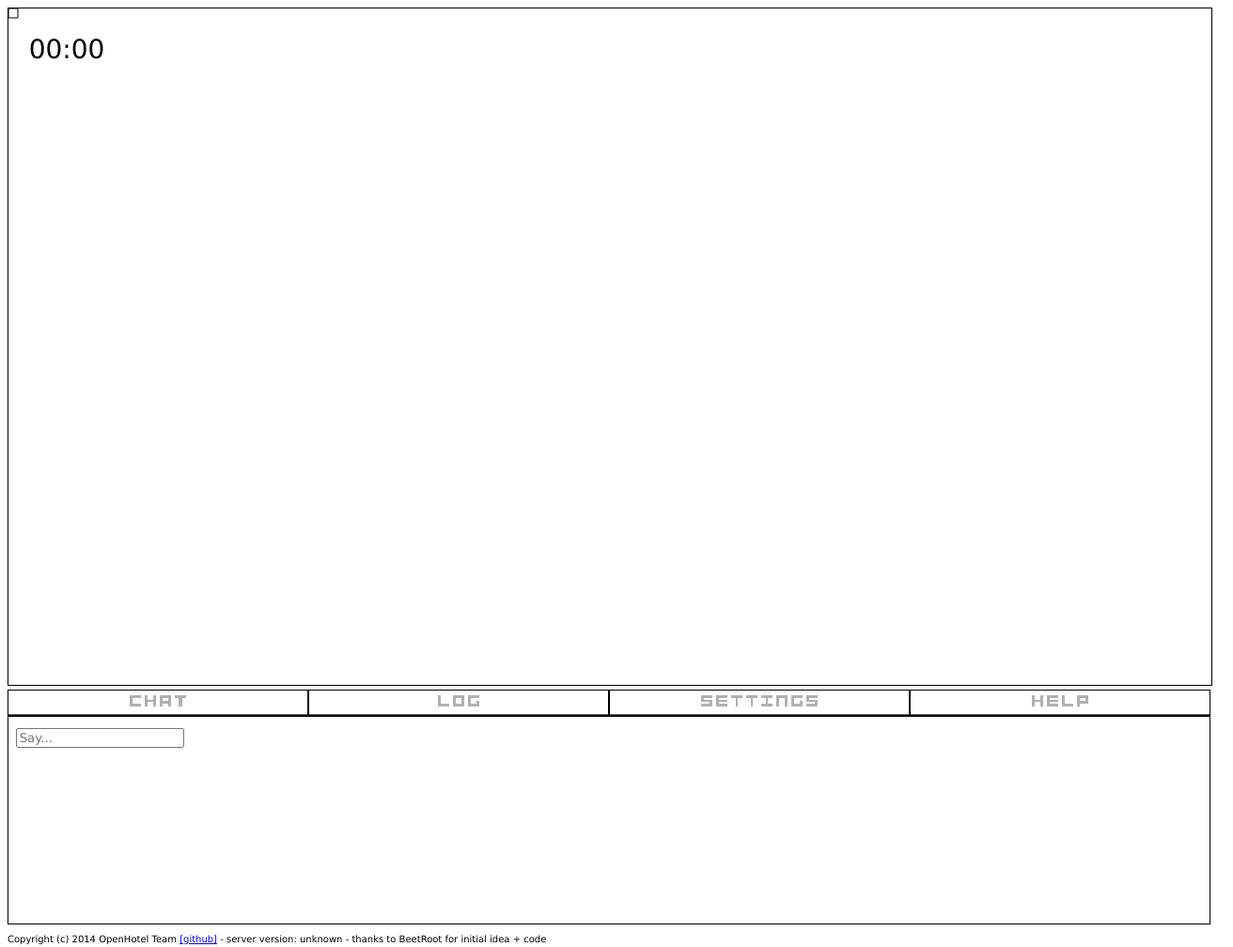
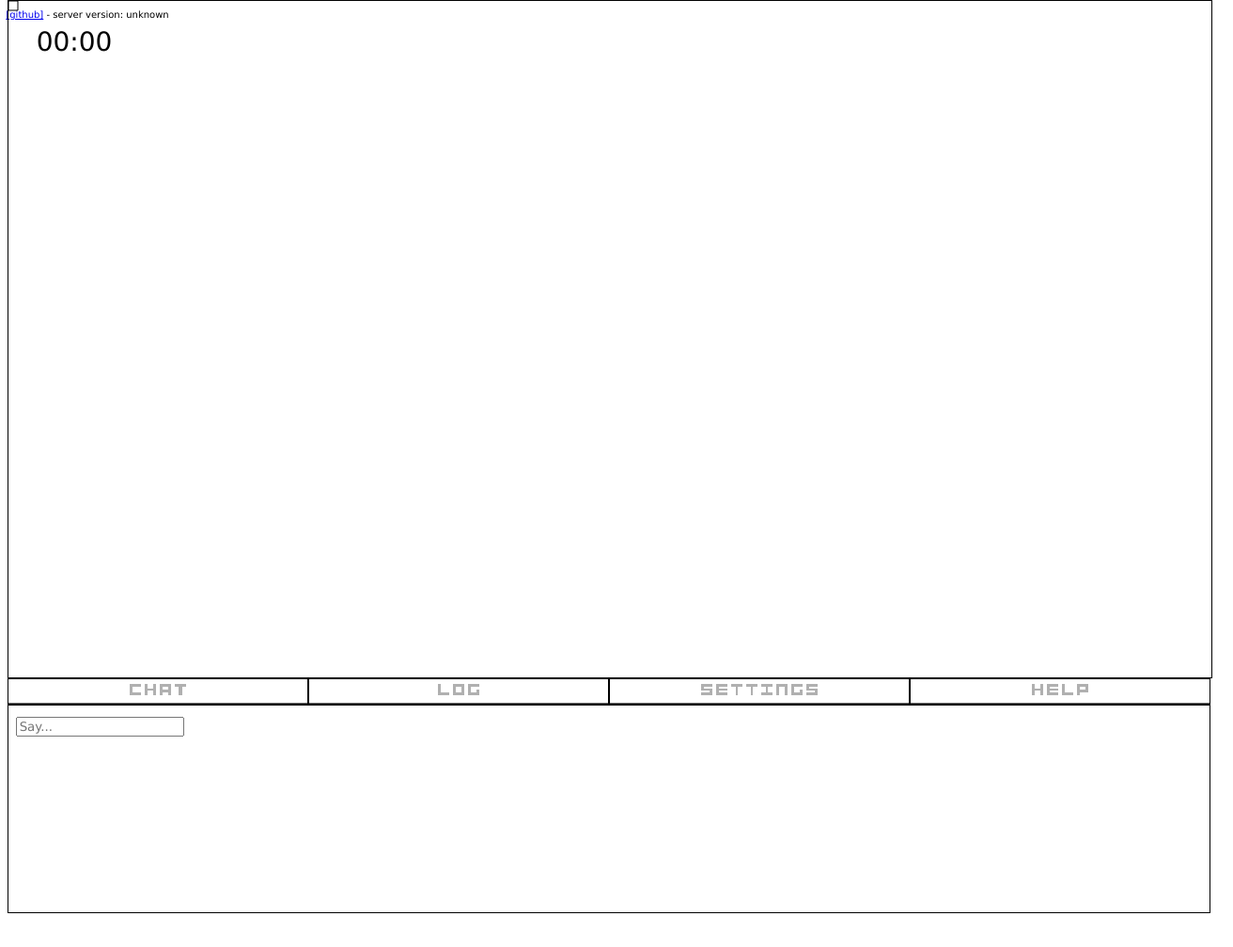
Before and after one commit to emoose/openhotel, a website: page public/index.html in a window 1280 px wide. Shown: the whole page at 94% size, 1312 px wide, since content can reach past the window. After the commit the page ends 972 px from the top, so only its background shows below. Drawn offline with Linux system fonts and the light colour scheme; no server answers.

Commit message:
css spit shine - weird mouse location bug

```diff
--- a/public/index.html
+++ b/public/index.html
@@ -7,6 +7,7 @@
 		<link rel="shortcut icon" href="favicon.ico" />
 	</head>
 	<body>
+		<div id="mainbody">
 		<script src='jquery.tools.min.js'></script>
 		<script type='text/javascript' src='socket.io-1.0.4.js'></script>
 		<p id='remaining'> &nbsp; &nbsp;<span id='round_timer'>00:00</span></p>
@@ -56,7 +57,7 @@
 				</div>
 			</div>
 		</div>
-		<p id='copyrights'>Copyright (c) 2014 OpenHotel Team <a href='https://github.com/emoose/openhotel'>[github]</a> - server version: <span id='server_version'>unknown</span> - thanks to BeetRoot for initial idea + code</p>
+		<p id='copyrights'>&nbsp;&nbsp;<a href='https://github.com/infoburp/openhotel'>[github]</a> - server version: <span id='server_version'>unknown</span></p>
 		<script type='text/javascript' src='client.js'></script>
 		<div style="display:none">
 			<img id="monsterimg" src="monster.alt2.png" width="32" height="32">
@@ -65,5 +66,6 @@
 			<img id="humanimg" src="human.alt2.png" width="32" height="32">
 			<img id="bulletimg" src="bullet.png" width="8" height="8">
 		</div>
+		</div>
 	</body>
 </html>
--- a/public/style.css
+++ b/public/style.css
@@ -7,10 +7,18 @@
   position:absolute;
   z-index:1;
 }
+#mainbody
+{
+  width: 1300px;
+  display: block;
+  margin-left: auto;
+  margin-right: auto;
+}
 #canvas
 {
   border: 1px solid #000;
-  position:relative;
+  position: absolute;
+  top:0px;
   z-index:20;
 }
 #remaining
@@ -19,6 +27,8 @@
 }
 #box
 {
+  position: absolute;
+  top:722px;
   width:1280px
 }
 #event_log
@@ -31,7 +41,7 @@
 }
 #remaining
 {
-  position:absolute;
+  position: relative;
   font-size:28px;
   left:4px;
 }
@@ -64,6 +74,10 @@
 }
 #copyrights
 {
+  position: absolute;
+  top:0px;
+  left:0px;
+  padding:0px;
   font-size:10px;
 }
 #chat_container
```
